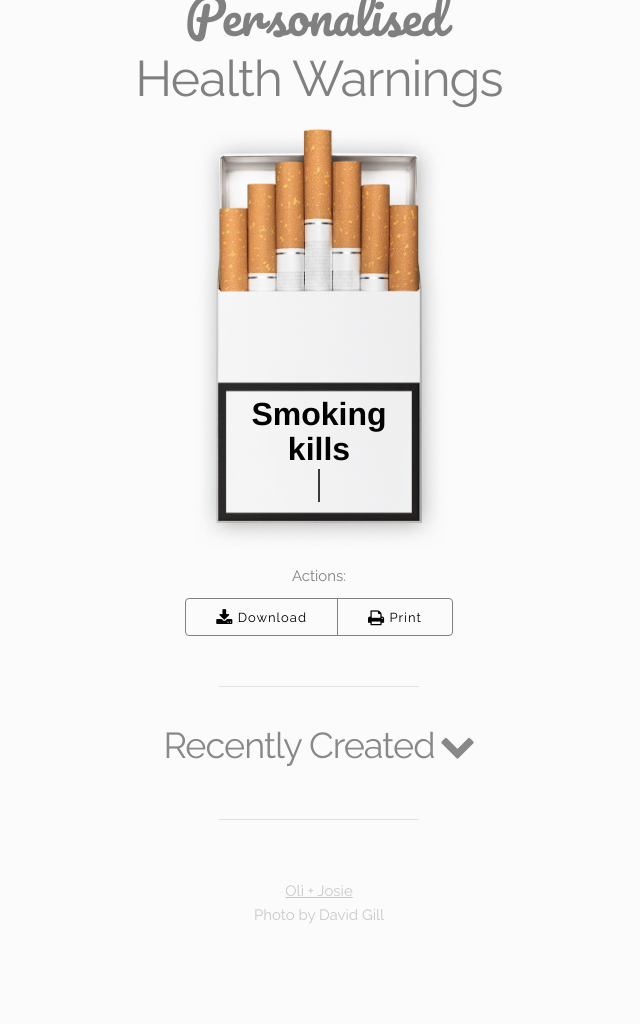
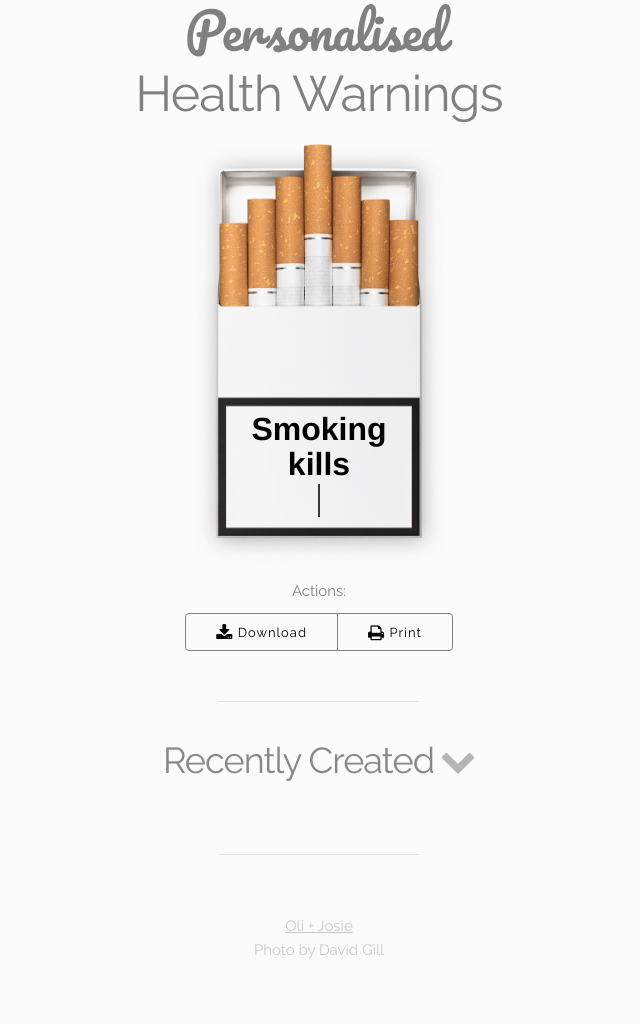
Before and after one commit to olifrost/personalisedhealthwarnings, a PHP site: page / in a window 1280 px wide. Shown: the top 1024 px of the page, without its empty margins (321-961 px from the left). Before the commit the page ends 924 px from the top, so only its background shows below. Run offline with PHP 8.4, Linux system fonts and the light colour scheme; some libraries are stand-ins or nearby versions.

Commit message:
Fixed height

```diff
--- a/css/main-2.css
+++ b/css/main-2.css
@@ -711,12 +711,12 @@ h1 {
 }
 
 .grid-hero {
-    margin-top: -2.5rem;
+    margin-top: 0rem;
 }
 
 @media (min-width: 750px) {
     .grid-hero {
-        margin-top: -1.5rem;
+        margin-top: 0rem;
         margin-bottom: 0.25rem;
     }
 }
@@ -1086,10 +1086,10 @@ ul.share-buttons li {
     color: #888;
     transition: color 0.3s ease;
     user-select: none;
-    display: flex;
+    display: inline-flex;
     align-items: center;
     justify-content: center;
-    gap: 0.5rem;
+    gap: 0.3rem;
 }
 
 .toggle-header:hover {
@@ -1098,7 +1098,9 @@ ul.share-buttons li {
 
 .toggle-icon {
     transition: transform 0.3s ease;
-    font-size: 0.8em;
+    font-size: 0.6em;
+    opacity: 0.6;
+    margin-left: 0.3rem;
 }
 
 .toggle-icon.rotated {
@@ -1115,6 +1117,7 @@ ul.share-buttons li {
         opacity: 0;
         transform: translateY(-10px);
     }
+
     to {
         opacity: 1;
         transform: translateY(0);
--- a/css/print.css
+++ b/css/print.css
@@ -97,6 +97,7 @@
 }
 
 @media print {
+
     /* Hide everything by default */
     body * {
         visibility: hidden !important;
@@ -147,4 +148,12 @@
         height: 297mm;
         background-color: white;
     }
+
+    /* Force specific fonts for print */
+    .print-label,
+    .print-name,
+    .print-label p {
+        font-family: Arial, sans-serif !important;
+        font-weight: bold !important;
+    }
 }
--- a/index.html
+++ b/index.html
@@ -29,12 +29,12 @@
 
     <link rel="preconnect" href="https://fonts.googleapis.com">
     <link rel="preconnect" href="https://fonts.gstatic.com" crossorigin>
-    <link href="https://fonts.googleapis.com/css2?family=Raleway&display=swap" rel="stylesheet">
+<link href="https://fonts.googleapis.com/css2?family=Raleway:wght@400;600;700&display=swap" rel="stylesheet">
+    <link href="https://fonts.googleapis.com/css2?family=Pacifico&display=swap" rel="stylesheet">
 
     <link rel="stylesheet" href="css/main-2.css" />
     <link rel="stylesheet" href="css/print.css" />
     <link rel="stylesheet" href="https://cdnjs.cloudflare.com/ajax/libs/font-awesome/4.7.0/css/font-awesome.min.css" />
-    <link href="https://fonts.googleapis.com/css?family=Pacifico" rel="stylesheet">
 </head>
 
 <body class="bg-grey">
--- a/js/main.js
+++ b/js/main.js
@@ -442,8 +442,8 @@ function printLabels() {
 }
 
 // Recently Created dropdown toggle
-$(document).ready(function() {
-    $('#recently-created-toggle').click(function() {
+$(document).ready(function () {
+	$('#recently-created-toggle').click(function () {
 		var content = $('#recently-created-content');
 		var icon = $('.toggle-icon');
 
```
Lines whose indentation alone changed are shown as unchanged.
